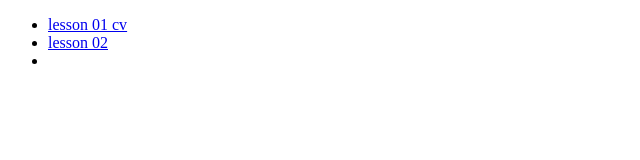
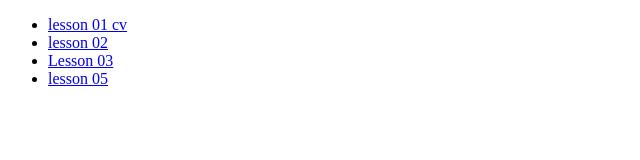
Before and after one commit to Serdg2302/myhome-work, a plain HTML site: page index.html in a window 1280 px wide. Shown: the whole page, without its empty margins (0-640 px from the left). Drawn offline with Linux system fonts and the light colour scheme.

Commit message:
added links

```diff
--- a/index.html
+++ b/index.html
@@ -10,7 +10,8 @@
    <ul>
     <li><a href="01-lesson/index.html">lesson 01 cv</a></li>
     <li> <a href="02-leson/index.html"> lesson 02</a></li>
-    <li> <a href=""></a></li>
+    <li> <a href="03-lesson/index.html"> Lesson 03</a></li>
+    <li> <a href="05-lesson/index.html">lesson 05</a></li>
    </ul>
 </body>
 </html>
```
